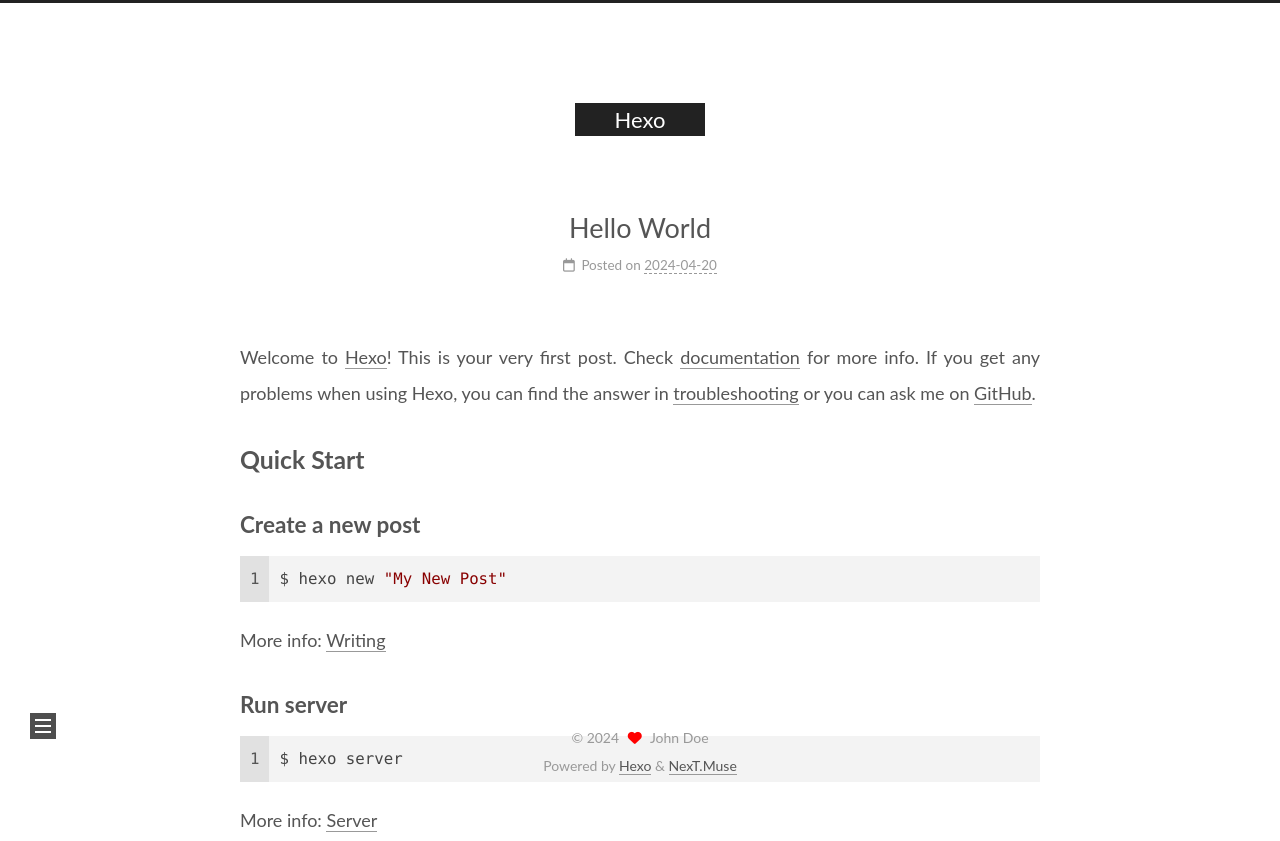
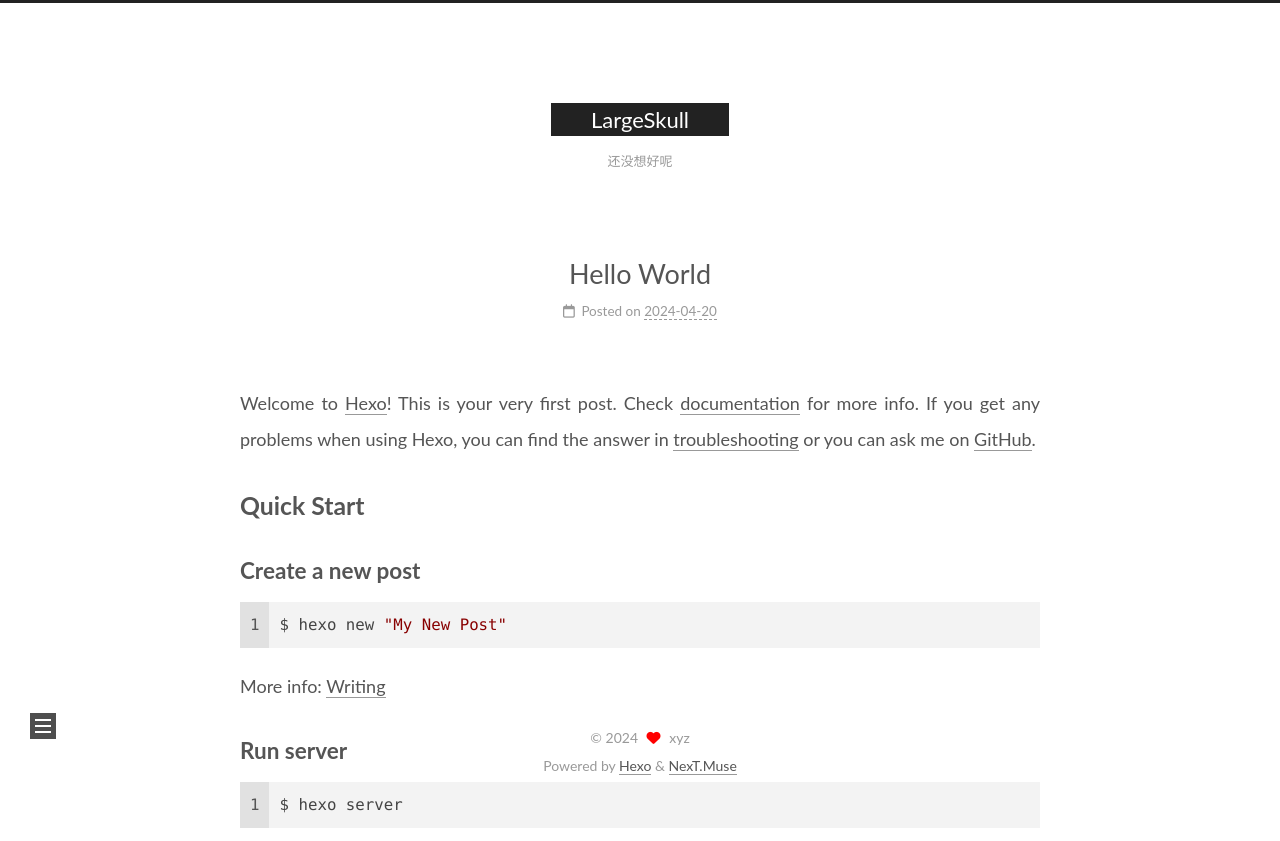
Before and after one commit to LargeSkull/LargeSkull.github.io, a plain HTML site: page index.html in a window 1280 px wide. Shown: the top 841 px of the page. Drawn offline with nearby package versions, Linux system fonts and the light colour scheme.

Commit message:
Site updated: 2024-04-20 21:48:08

```diff
--- a/css/main.css
+++ b/css/main.css
@@ -2448,7 +2448,7 @@ header.header {
   vertical-align: middle;
 }
 .links-of-author a::before {
-  background: #ff6134;
+  background: #fff9af;
   display: inline-block;
   margin-right: 3px;
   transform: translateY(-2px);
--- a/index.html
+++ b/index.html
@@ -20,11 +20,11 @@
 <script class="next-config" data-name="main" type="application/json">{"hostname":"example.com","root":"/","images":"/images","scheme":"Muse","darkmode":false,"version":"8.19.2","exturl":false,"sidebar":{"position":"left","display":"post","padding":18,"offset":12},"copycode":{"enable":false,"style":null},"fold":{"enable":false,"height":500},"bookmark":{"enable":false,"color":"#222","save":"auto"},"mediumzoom":false,"lazyload":false,"pangu":false,"comments":{"style":"tabs","active":null,"storage":true,"lazyload":false,"nav":null},"stickytabs":false,"motion":{"enable":true,"async":false,"transition":{"menu_item":"fadeInDown","post_block":"fadeIn","post_header":"fadeInDown","post_body":"fadeInDown","coll_header":"fadeInLeft","sidebar":"fadeInUp"}},"i18n":{"placeholder":"Searching...","empty":"We didn't find any results for the search: ${query}","hits_time":"${hits} results found in ${time} ms","hits":"${hits} results found"}}</script><script src="/js/config.js"></script>
 
     <meta property="og:type" content="website">
-<meta property="og:title" content="Hexo">
+<meta property="og:title" content="LargeSkull">
 <meta property="og:url" content="http://example.com/index.html">
-<meta property="og:site_name" content="Hexo">
+<meta property="og:site_name" content="LargeSkull">
 <meta property="og:locale" content="en_US">
-<meta property="article:author" content="John Doe">
+<meta property="article:author" content="xyz">
 <meta name="twitter:card" content="summary">
 
 
@@ -35,7 +35,7 @@
 <script class="next-config" data-name="page" type="application/json">{"sidebar":"","isHome":true,"isPost":false,"lang":"en","comments":"","permalink":"","path":"index.html","title":""}</script>
 
 <script class="next-config" data-name="calendar" type="application/json">""</script>
-<title>Hexo</title>
+<title>LargeSkull</title>
 
 
 
@@ -65,9 +65,10 @@
 
     <a href="/" class="brand" rel="start">
       <i class="logo-line"></i>
-      <h1 class="site-title">Hexo</h1>
+      <h1 class="site-title">LargeSkull</h1>
       <i class="logo-line"></i>
     </a>
+      <p class="site-subtitle" itemprop="description">还没想好呢</p>
   </div>
 
   <div class="site-nav-right">
@@ -105,7 +106,7 @@
 
         <div class="site-overview-wrap sidebar-panel">
           <div class="site-author animated" itemprop="author" itemscope itemtype="http://schema.org/Person">
-  <p class="site-author-name" itemprop="name">John Doe</p>
+  <p class="site-author-name" itemprop="name">xyz</p>
   <div class="site-description" itemprop="description"></div>
 </div>
 <div class="site-state-wrap animated">
@@ -143,16 +144,16 @@
 
     <span hidden itemprop="author" itemscope itemtype="http://schema.org/Person">
       <meta itemprop="image" content="/images/avatar.gif">
-      <meta itemprop="name" content="John Doe">
+      <meta itemprop="name" content="xyz">
     </span>
 
     <span hidden itemprop="publisher" itemscope itemtype="http://schema.org/Organization">
-      <meta itemprop="name" content="Hexo">
+      <meta itemprop="name" content="LargeSkull">
       <meta itemprop="description" content="">
     </span>
 
     <span hidden itemprop="post" itemscope itemtype="http://schema.org/CreativeWork">
-      <meta itemprop="name" content="undefined | Hexo">
+      <meta itemprop="name" content="undefined | LargeSkull">
       <meta itemprop="description" content="">
     </span>
       <header class="post-header">
@@ -225,7 +226,7 @@
     <span class="with-love">
       <i class="fa fa-heart"></i>
     </span>
-    <span class="author" itemprop="copyrightHolder">John Doe</span>
+    <span class="author" itemprop="copyrightHolder">xyz</span>
   </div>
   <div class="powered-by">Powered by <a href="https://hexo.io/" rel="noopener" target="_blank">Hexo</a> & <a href="https://theme-next.js.org/muse/" rel="noopener" target="_blank">NexT.Muse</a>
   </div>
```
Also changed, not shown: 2024/04/20/hello-world/index.html (+10 -9 lines), archives/2024/04/index.html (+8 -7 lines), archives/2024/index.html (+8 -7 lines), archives/index.html (+8 -7 lines).
